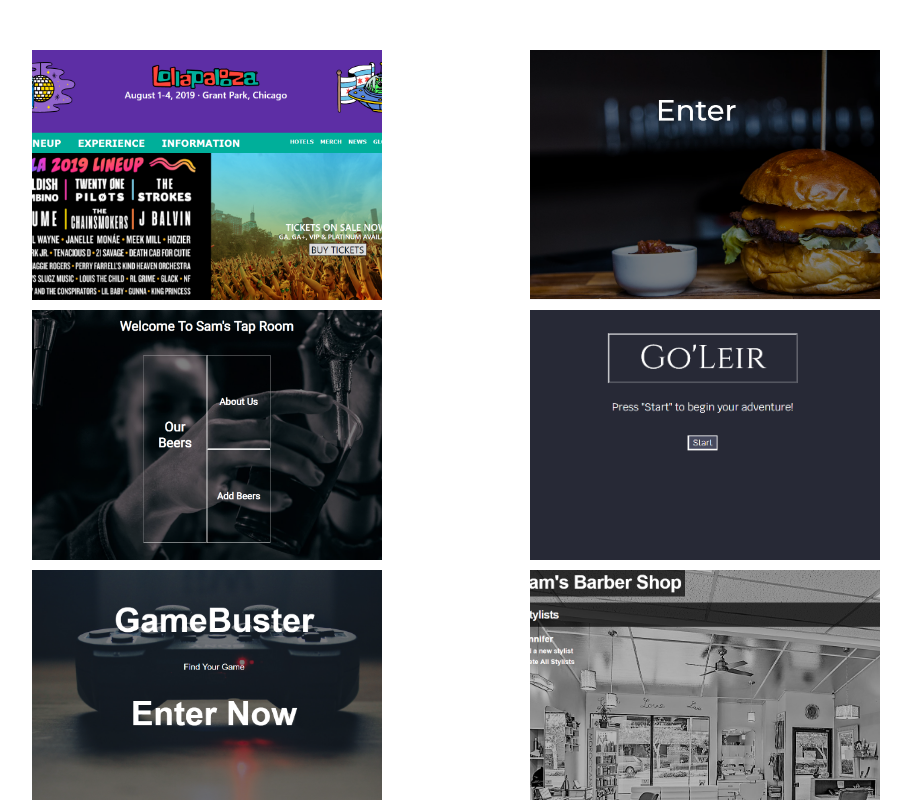
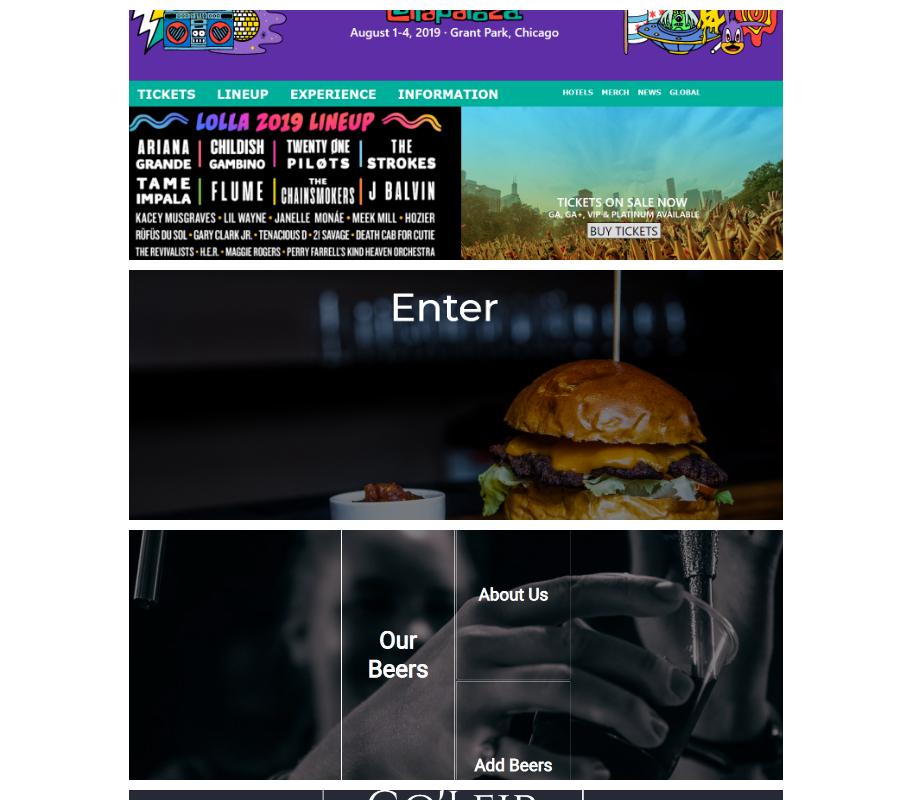
Before and after one commit to samstoia/react-portfolio, a React (Create React App) app: page /projects in a window 1280 px wide. Shown: the top 800 px of the page, without its empty margins (184-1095 px from the left). Built offline with nearby package versions, Linux system fonts and the light colour scheme.

Commit message:
refine hover effect

```diff
--- a/src/components/Project.jsx
+++ b/src/components/Project.jsx
@@ -37,14 +37,15 @@
           }
         }}>
           <div className="background" style={{ backgroundImage: `url(${this.props.image})` }}>
-            {this.state.isHovering ?
-              <div style={{ display: "inline-block" }}>
-                <h3>{this.props.title}</h3>
-                <p><em>{this.props.description}</em></p>
-                <p>{this.props.technologiesUsed}</p>
-              </div> : null}
           </div>
+
         </Link>
+        {this.state.isHovering ?
+          <div className="details" style={{ display: "inline-block" }}>
+            <h3>{this.props.title}</h3>
+            <p><em>{this.props.description}</em></p>
+            <p>{this.props.technologiesUsed}</p>
+          </div> : null}
 
 
       </div >
--- a/src/styles/Project.css
+++ b/src/styles/Project.css
@@ -1,16 +1,27 @@
 .projectCard {
   margin-left: auto;
   margin-right: auto;
+  width: 100%;
+  height: auto;
 }
 
 .projectCard img {
-  height: 300px;
-  width: 450px;
+
+
 }
 
 .background {
   min-height: 250px;
-  width: 350px;
+  min-width: 350px;
   background-size: cover;
   background-position: center;
 }
+
+.background:hover {
+  -webkit-filter: grayscale(90%);
+  -webkit-transition: all .5s ease;
+  -moz-transition: all .5s ease;
+  -o-transition: all .5s ease;
+  -ms-transition: all .5s ease;
+  transition: all .5s ease;
+}
--- a/src/styles/Projects.css
+++ b/src/styles/Projects.css
@@ -3,14 +3,17 @@
   height: 100%;
   display: grid;
   grid-gap: 10px;
-  grid-template-columns: repeat(auto-fill 4, 1fr);
-  grid-template-rows: 40px auto auto auto 40px;
+  grid-template-columns: repeat(auto-fill 3, 1fr);
+  grid-template-rows: 40px auto auto auto auto auto auto40px;
   grid-template-areas:
-    "n n n n"
-    ". z y ."
-    ". x v ."
-    ". u t ."
-    "b b b b";
+  "n n n"
+  ". z ."
+  ". y ."
+  ". x ."
+  ". v ."
+  ". u ."
+  ". t ."
+  "b b b";
 }
 
 @media only screen and (max-width: 780px)  {
```
